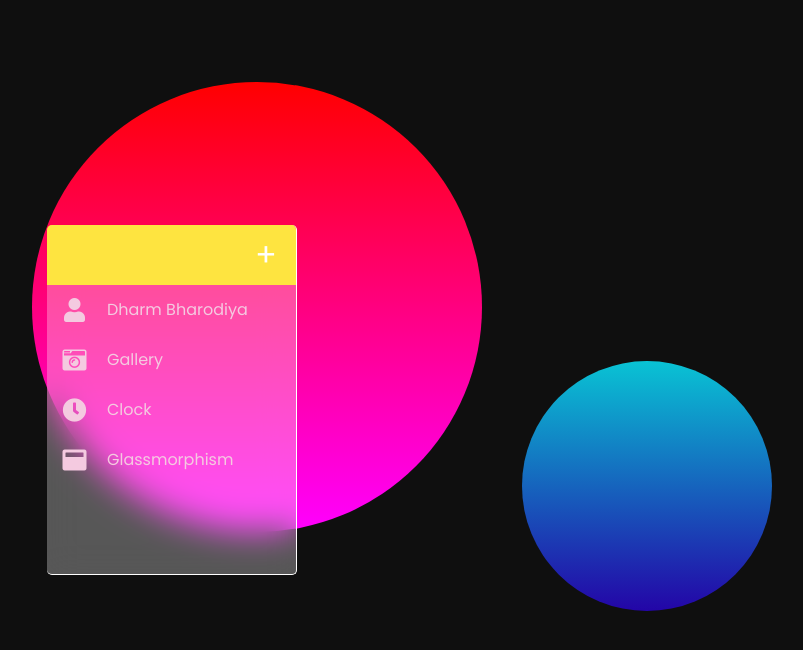
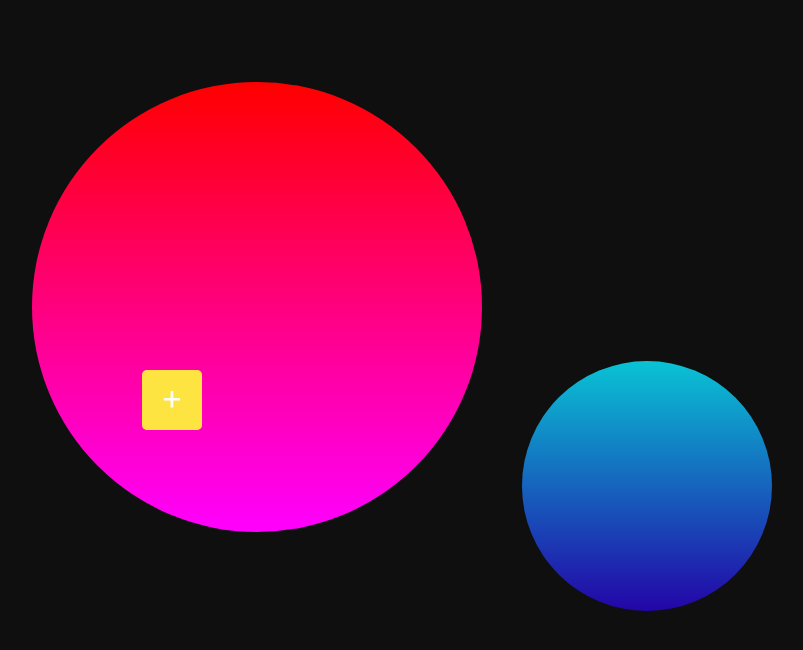
Before and after one commit to DharmBharodiya/choco, a plain HTML site: page index.html in a window 1280 px wide. Shown: the whole page, without its empty margins (468-1271 px from the left). Drawn offline with Linux system fonts and the light colour scheme.

Commit message:
Active Class Removed

```diff
--- a/index.html
+++ b/index.html
@@ -9,7 +9,7 @@
     <link rel="stylesheet" href="draggable.css">
 </head>
 <body>
-        <div class="navigation active">
+        <div class="navigation">
                 <div class="toggle"></div>
                 <ul>
                     <li>
```
